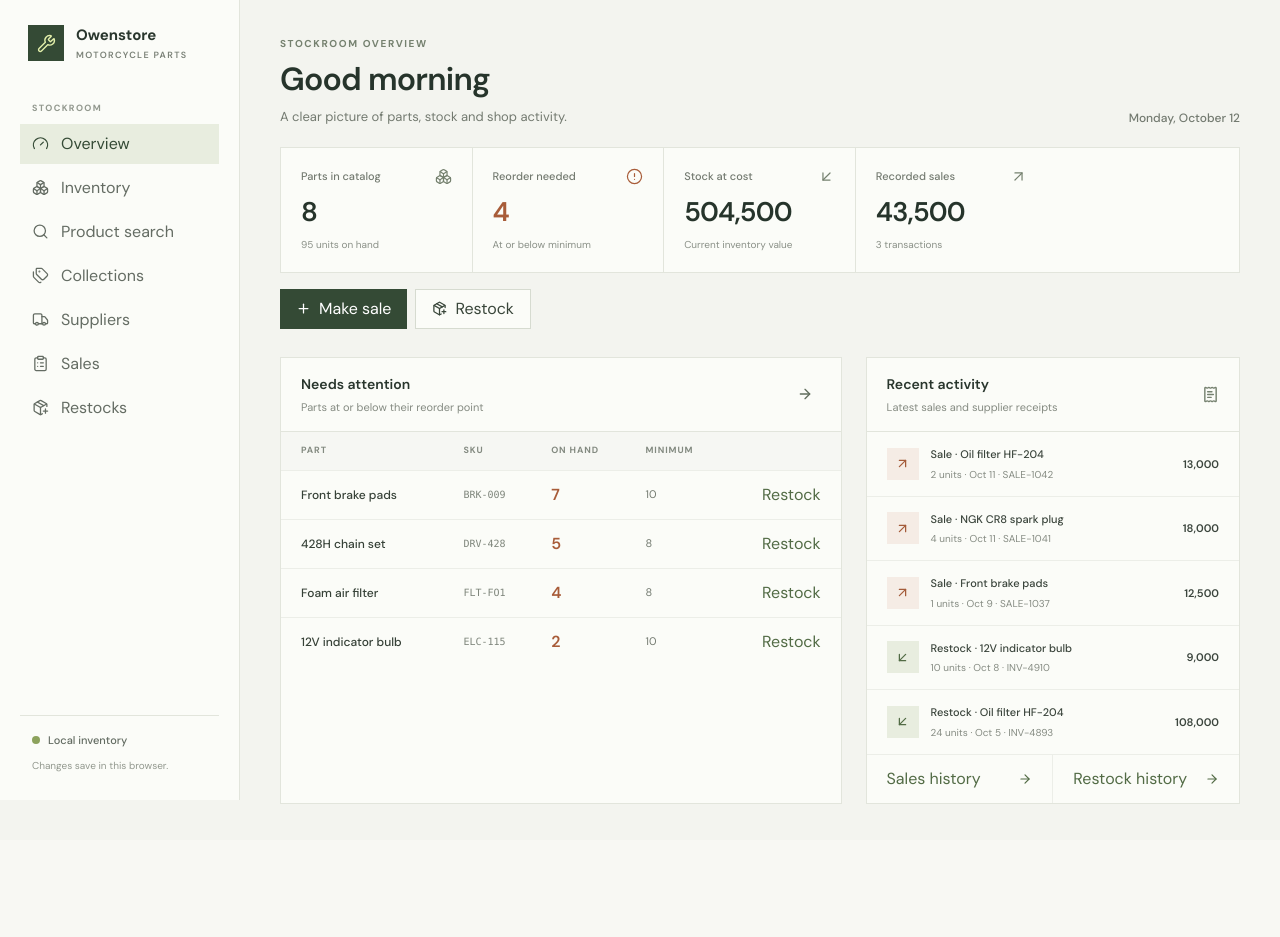
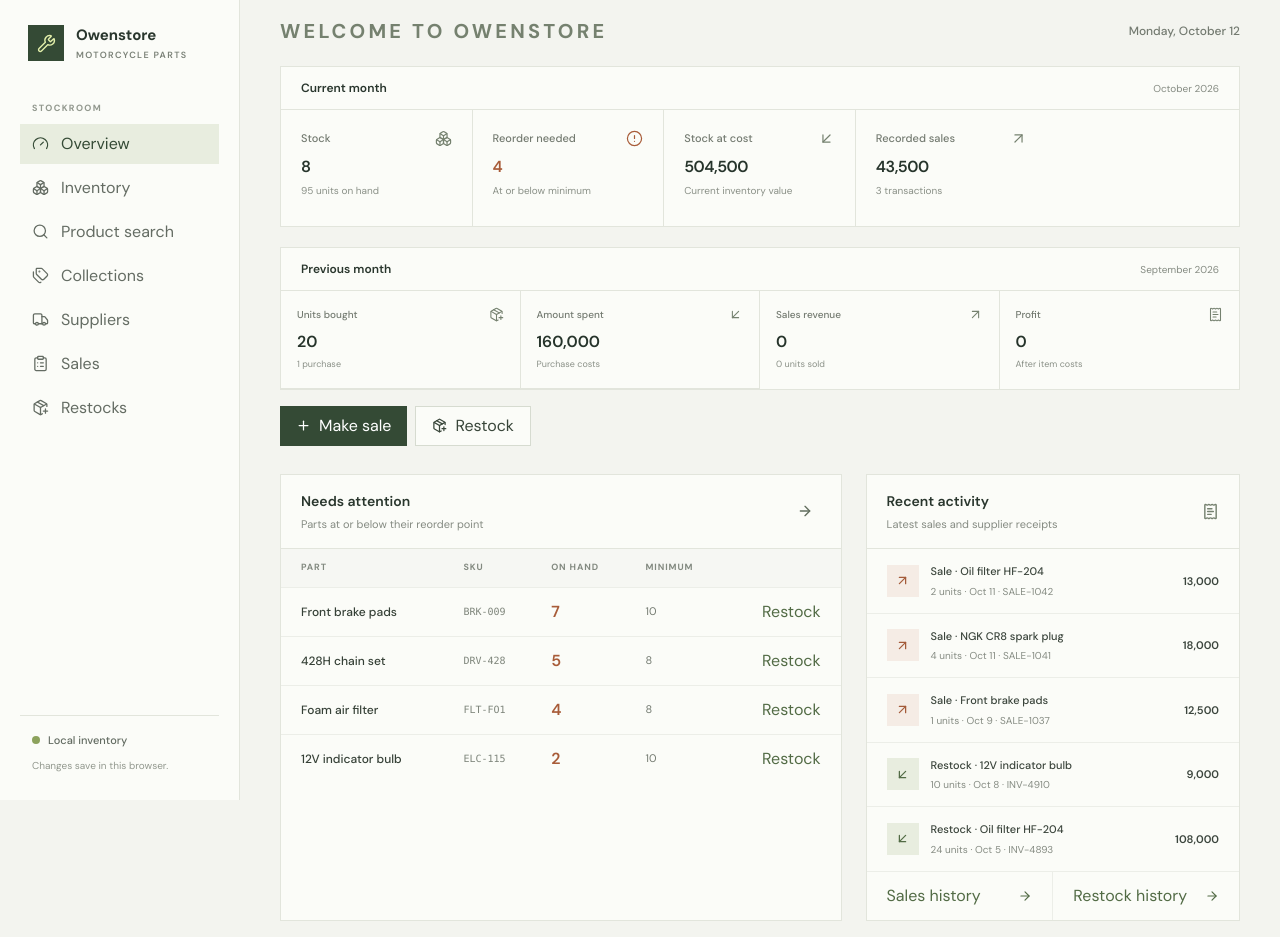
Before and after one commit to Nellyojay/owenstore, a React (Vite) app: page / in a window 1280 px wide. Before the commit the page ends 840 px from the top, so only its background shows below. Built offline with nearby package versions, Linux system fonts and the light colour scheme.

Commit message:
feat: add previous month metrics to landing page

```diff
--- a/src/app/pages/landing-page.tsx
+++ b/src/app/pages/landing-page.tsx
@@ -9,6 +9,9 @@ import {
   ReceiptText,
 } from 'lucide-react'
 import { Link, useOutletContext } from 'react-router-dom'
+import { store } from '../../data/store'
+import { calculateSaleProfit } from '../../utils/calculations'
+import { formatAmount as formatCurrency } from '../constants/format'
 import type { AppOutletContext } from '../types'
 
 const formatAmount = (amount: number) =>
@@ -22,9 +25,42 @@ const todayLabel = new Intl.DateTimeFormat('en', {
   month: 'long',
   day: 'numeric',
 }).format(new Date())
+const currentMonthLabel = new Intl.DateTimeFormat('en', {
+  month: 'long',
+  year: 'numeric',
+}).format(new Date())
+const previousMonth = (() => {
+  const now = new Date()
+  return new Date(now.getFullYear(), now.getMonth() - 1, 1)
+})()
+const previousMonthKey = `${previousMonth.getFullYear()}-${String(previousMonth.getMonth() + 1).padStart(2, '0')}`
+const previousMonthLabel = new Intl.DateTimeFormat('en', {
+  month: 'long',
+  year: 'numeric',
+}).format(previousMonth)
 
 export function LandingPage() {
   const { inventory, restocks, sales } = useOutletContext<AppOutletContext>()
+  const previousPurchases = store.purchases.filter((purchase) =>
+    purchase.date.startsWith(previousMonthKey),
+  )
+  const previousSales = store.sales.filter(
+    (sale) => sale.status === 'completed' && sale.date.startsWith(previousMonthKey),
+  )
+  const unitsBought = previousPurchases.reduce(
+    (sum, purchase) => sum + purchase.items.reduce((itemSum, item) => itemSum + item.quantity, 0),
+    0,
+  )
+  const amountSpent = previousPurchases.reduce((sum, purchase) => sum + purchase.total, 0)
+  const unitsSold = previousSales.reduce(
+    (sum, sale) => sum + sale.items.reduce((itemSum, item) => itemSum + item.quantity, 0),
+    0,
+  )
+  const salesRevenue = previousSales.reduce((sum, sale) => sum + sale.total, 0)
+  const previousMonthProfit = previousSales.reduce(
+    (sum, sale) => sum + calculateSaleProfit(sale),
+    0,
+  )
   const lowStockItems = inventory.filter((item) => item.stock <= item.reorderPoint)
   const unitsOnHand = inventory.reduce((total, item) => total + item.stock, 0)
   const stockValue = inventory.reduce((total, item) => total + item.stock * item.unitCost, 0)
@@ -38,7 +74,7 @@ export function LandingPage() {
 
   const metrics = [
     {
-      label: 'Parts in catalog',
+      label: 'Stock',
       value: inventory.length,
       note: `${unitsOnHand} units on hand`,
       icon: Boxes,
@@ -63,28 +99,53 @@ export function LandingPage() {
       icon: ArrowUpRight,
     },
   ]
+  const previousMonthMetrics = [
+    {
+      label: 'Units bought',
+      value: unitsBought.toLocaleString('en-US'),
+      note: `${previousPurchases.length} purchase${previousPurchases.length === 1 ? '' : 's'}`,
+      icon: PackagePlus,
+    },
+    {
+      label: 'Amount spent',
+      value: formatCurrency(amountSpent),
+      note: 'Purchase costs',
+      icon: ArrowDownLeft,
+    },
+    {
+      label: 'Sales revenue',
+      value: formatCurrency(salesRevenue),
+      note: `${unitsSold.toLocaleString('en-US')} units sold`,
+      icon: ArrowUpRight,
+    },
+    {
+      label: 'Profit',
+      value: formatCurrency(previousMonthProfit),
+      note: 'After item costs',
+      icon: ReceiptText,
+    },
+  ]
 
   return (
-    <main className="mx-auto max-w-360 px-4 py-7 sm:px-7 sm:py-9 lg:px-10">
+    <main className="mx-auto max-w-360 px-4 py-4 sm:px-7 sm:py-4 lg:px-10">
       <section className="flex min-h-full flex-col justify-center sm:min-h-[calc(100svh-8rem)] lg:min-h-0">
-        <div className="flex flex-wrap items-end justify-between gap-4">
-          <div>
-            <p className="text-[10px] font-bold uppercase tracking-[0.16em] text-[#75816f]">
-              Stockroom overview
+        <div className="flex flex-wrap items-center justify-between gap-4">
+          <p className="text-[20px] font-bold uppercase tracking-[0.16em] text-[#75816f]">
+            Welcome to owenstore
           </p>
-            <h1 className="mt-1 text-[27px] font-semibold tracking-tight text-[#26342b] sm:text-[32px]">
-              Good morning
-            </h1>
-            <p className="mt-1 text-[13px] text-[#737a70]">
-              A clear picture of parts, stock and shop activity.
-            </p>
-          </div>
           <p className="text-[12px] font-medium text-[#737a70]">{todayLabel}</p>
         </div>
 
         <section
           aria-label="Shop summary"
-          className="mt-5 grid grid-cols-2 border border-[#e2e5dc] bg-[#fbfcf8] xl:grid-cols-5"
+          className="mt-5 border border-[#e2e5dc] bg-[#fbfcf8]"
+        >
+          <div className="flex items-center justify-between border-b border-[#e2e5dc] px-4 py-3 sm:px-5">
+            <h2 className="text-[12px] font-semibold text-[#29362d]">Current month</h2>
+            <span className="text-[10px] text-[#858b82]">{currentMonthLabel}</span>
+          </div>
+          <div
+            className="grid grid-cols-2 xl:grid-cols-5"
           >
             {metrics.map(({ label, value, note, icon: Icon, alert }) => (
               <div
@@ -94,7 +155,7 @@ export function LandingPage() {
                 <div>
                   <p className="text-[11px] font-medium text-[#737a70]">{label}</p>
                   <p
-                  className={`mt-2 text-[27px] font-semibold tabular-nums tracking-[-0.03em] ${alert ? 'text-[#a85c39]' : 'text-[#26342b]'}`}
+                    className={`mt-2 text-[16px] font-semibold tabular-nums tracking-[-0.03em] ${alert ? 'text-[#a85c39]' : 'text-[#26342b]'}`}
                   >
                     {value}
                   </p>
@@ -107,6 +168,35 @@ export function LandingPage() {
                 />
               </div>
             ))}
+          </div>
+
+        </section>
+
+        <section
+          aria-label={`Previous month summary for ${previousMonthLabel}`}
+          className="mt-5 border border-[#e2e5dc] bg-[#fbfcf8]"
+        >
+          <div className="flex items-center justify-between border-b border-[#e2e5dc] px-4 py-3 sm:px-5">
+            <h2 className="text-[12px] font-semibold text-[#29362d]">Previous month</h2>
+            <span className="text-[10px] text-[#858b82]">{previousMonthLabel}</span>
+          </div>
+          <div className="grid grid-cols-2 xl:grid-cols-4">
+            {previousMonthMetrics.map(({ label, value, note, icon: Icon }, index) => (
+              <div
+                key={label}
+                className={`flex min-h-23 items-start justify-between border-b border-[#e2e5dc] p-3 sm:p-4 ${index % 2 === 0 ? 'border-r' : ''} ${index >= 2 ? 'xl:border-b-0' : ''} ${index < 3 ? 'xl:border-r' : 'xl:border-r-0'}`}
+              >
+                <div>
+                  <p className="text-[10px] font-medium text-[#737a70]">{label}</p>
+                  <p className="mt-2 text-[16px] font-semibold tabular-nums text-[#26342b]">
+                    {value}
+                  </p>
+                  <p className="mt-1 text-[9px] text-[#8a9087]">{note}</p>
+                </div>
+                <Icon size={15} strokeWidth={1.7} className="text-[#75816f]" />
+              </div>
+            ))}
+          </div>
         </section>
 
         <div className="mt-4 flex flex-wrap items-center gap-2">
```
Lines whose indentation alone changed are shown as unchanged.
